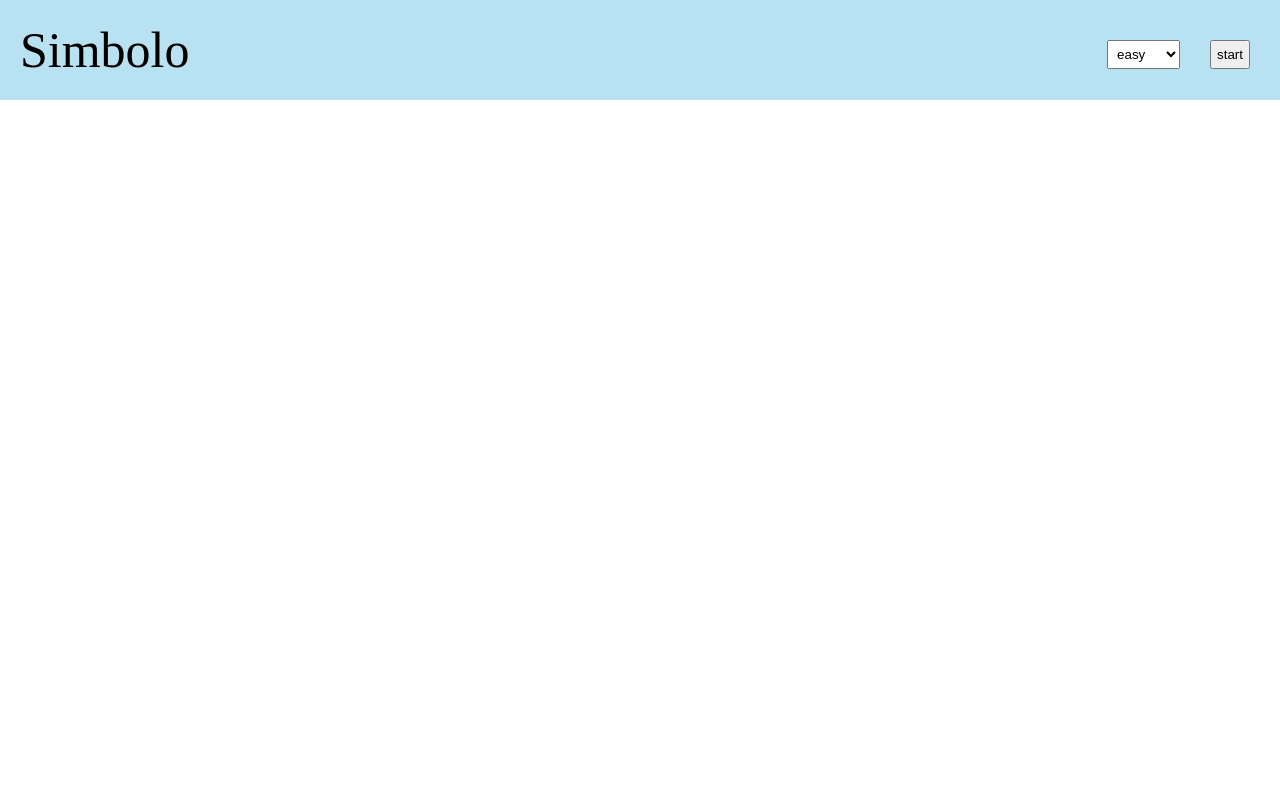
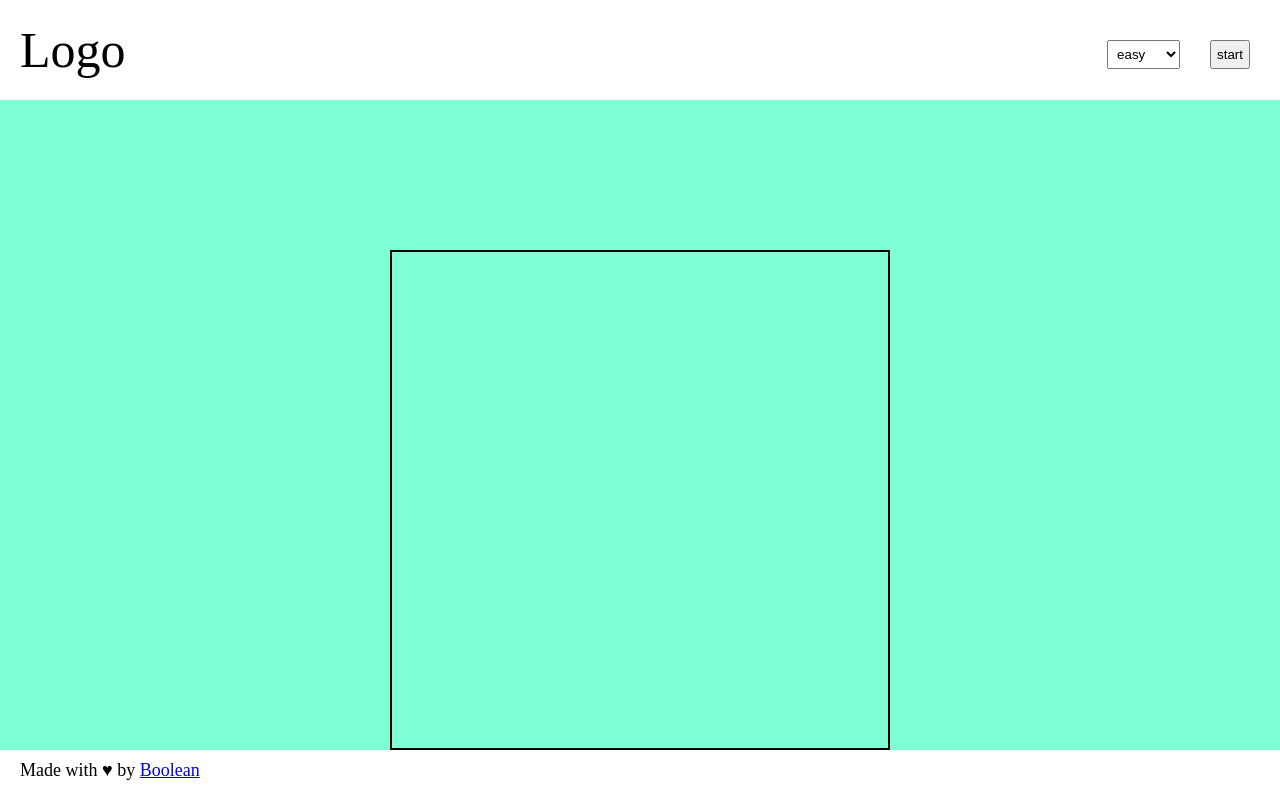
Before and after one commit to MirkoGLostia/js-campominato-grid, a plain HTML site: page index.html in a window 1280 px wide. Drawn offline with Linux system fonts and the light colour scheme.

Commit message:
html_css_main-game-board

```diff
--- a/css/stle.css
+++ b/css/stle.css
@@ -16,7 +16,7 @@
  ********/
 
 #head-container {
-    background-color: #b8e2f2;
+    background-color: #ffffff;
     height: 100px;
     display: flex;
     justify-content: space-between;
@@ -48,6 +48,29 @@
  *MAIN*
  ******/
 
+#main-container {
+    background-color: #7fffd4;
+    height: calc(100vh - 150px);
+}
+
+#game-container {
+    margin: 0 auto;
+    padding-top: 150px;
+    width: 500px;
+}
+
+#game-container > div {
+    border: 2px solid black;
+    width: 500px;
+    height: 500px;
+}
+
+.square {
+    float: left;
+    width: 10%;
+    height: 10%;
+    border: 2px solid black;
+}
 
 
 
@@ -57,3 +80,12 @@
 /********
  *FOOTER*
  ********/
+
+#foot-container {
+    height: 50px;
+}
+
+#foot-container > div {
+    font-size: 18px;
+    padding: 10px 20px;
+}
--- a/index.html
+++ b/index.html
@@ -13,7 +13,7 @@
         <!-- right -->
         <div id="head-logo">
             <span>
-                Simbolo
+                Logo
             </span>
         </div>
 
@@ -41,6 +41,20 @@
         </div>
     </header>
 
+    <main id="main-container">
+        <div id="game-container">
+            <div>
+            </div>
+        </div>
+    </main>
+
+    <footer id="foot-container">
+        <div>
+            <span>
+                Made with &hearts; by <a href="#">Boolean</a>
+            </span>
+        </div>
+    </footer>
 
 
 
```
